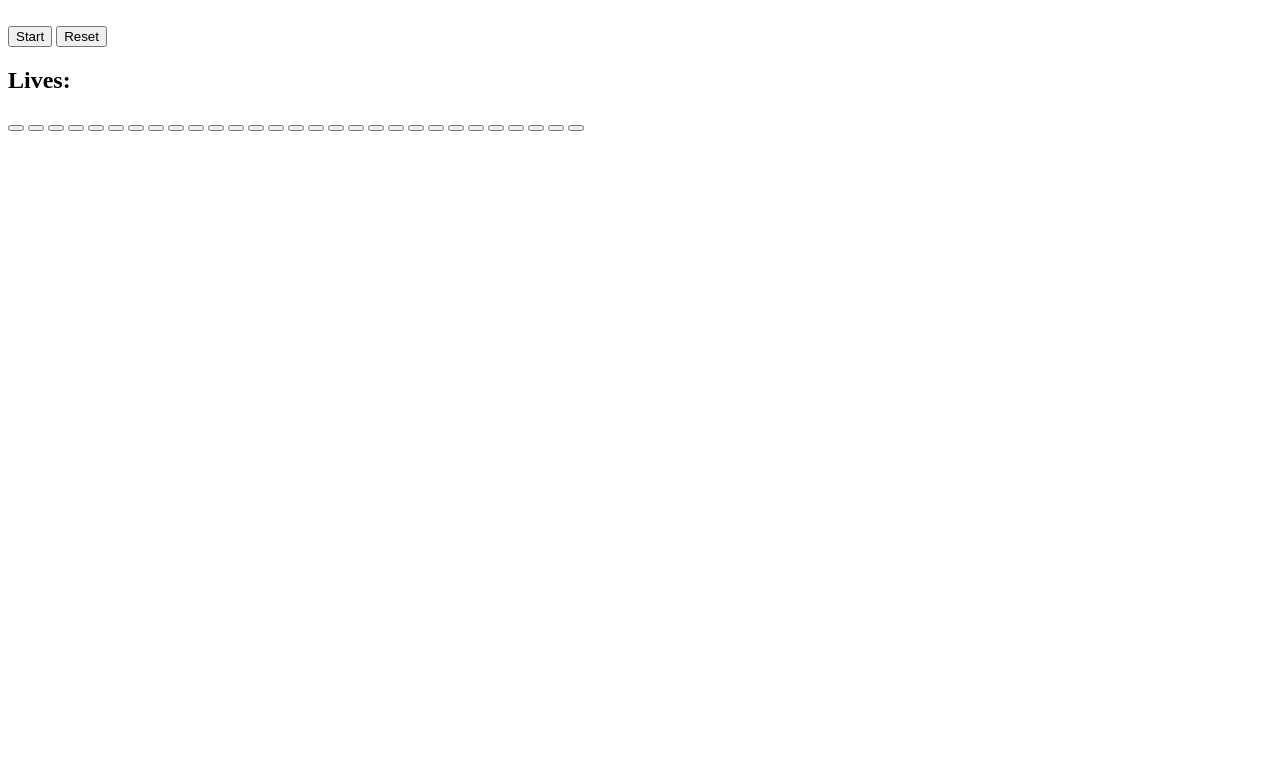
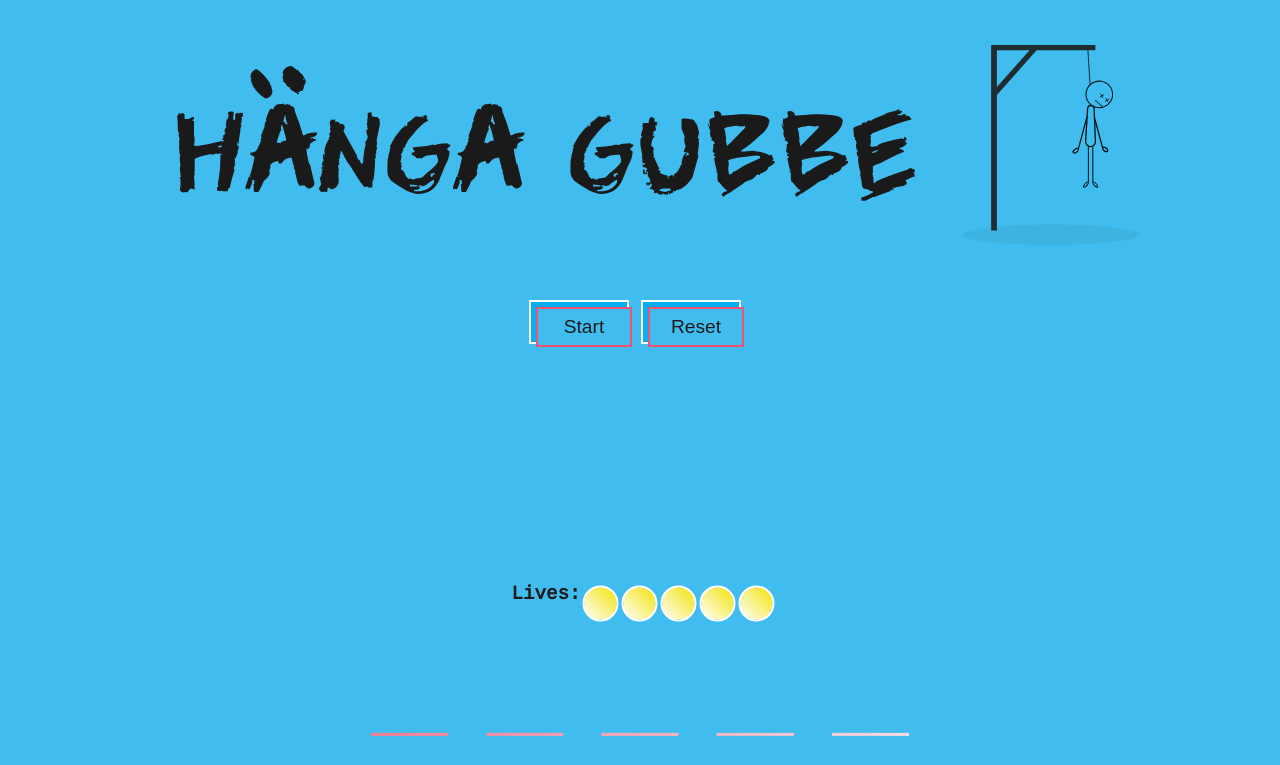
Before and after one commit to elisabethdeborah/hang-man, a plain HTML site: page index.html in a window 1280 px wide. Shown: the top 765 px of the page. Drawn offline with nearby package versions, Linux system fonts and the light colour scheme; the site is published under a folder, as on GitHub Pages, so addresses that start at the root find nothing; a web font is replaced by a local one.

Commit message:
Update index.html

```diff
--- a/index.html
+++ b/index.html
@@ -6,14 +6,14 @@
     <meta name="viewport" content="width=device-width, initial-scale=1.0">
     <title>Hänga gubbe</title>
     <link href="https://fonts.googleapis.com/css2?family=Cousine&family=Shadows+Into+Light+Two&display=swap" rel="stylesheet">
-    <link href="/CSS/style.css" rel="stylesheet">
+    <link href="./CSS/style.css" rel="stylesheet">
 </head>
 
 <body>
 
     <header class="hero">
-        <img id="header-h1-svg" src="/IMG/hang-man-header.svg" alt="">
-        <img id="header-img" src="/IMG/hangman new.svg" alt="">
+        <img id="header-h1-svg" src="./IMG/hang-man-header.svg" alt="">
+        <img id="header-img" src="./IMG/hangman new.svg" alt="">
         <section class="hero_buttons">
             <button class="button1 " id="start">Start</button>
             <button class="button2" id="reset">Reset</button>
@@ -166,7 +166,7 @@
     </section>
     <footer></footer>
     <script src="https://cdn.jsdelivr.net/npm/animejs@3.2.0/lib/anime.min.js"></script>
-    <script type="module" src="/moduler/script.js"></script>
+    <script type="module" src="./moduler/script.js"></script>
 </body>
 
 </html>
```
